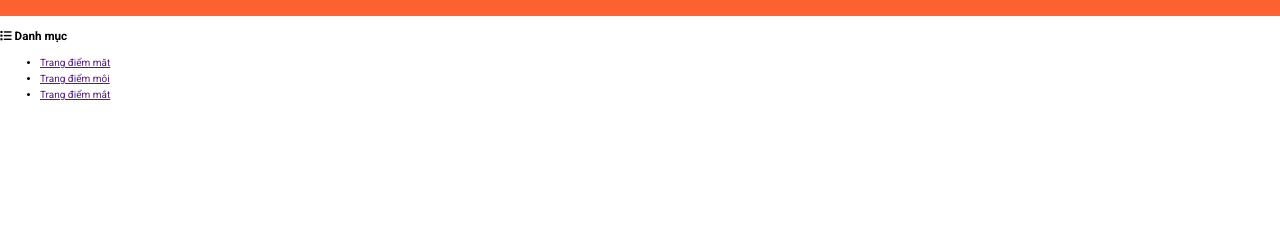
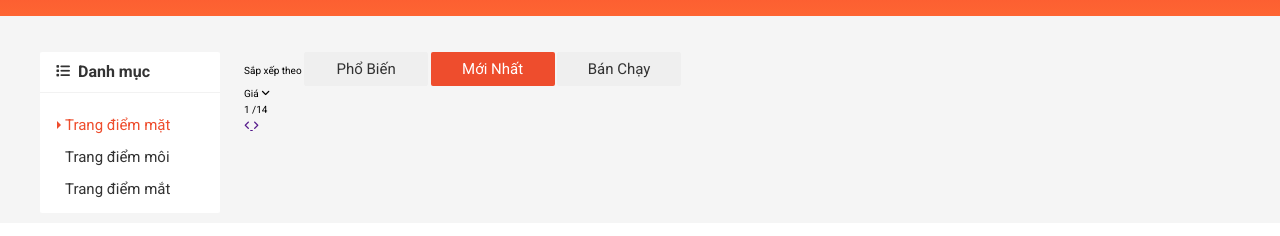
Before and after one commit to phamthang98/demoShopee, a plain HTML site: page Demo_Shopee/index.html in a window 1280 px wide. Shown: the part 104-340 px from the top of the page. Drawn offline with nearby package versions, Linux system fonts and the light colour scheme.

Commit message:
Build base item

```diff
--- a/Demo_Shopee/assets/css/base.css
+++ b/Demo_Shopee/assets/css/base.css
@@ -35,8 +35,23 @@ html {
 .grid__row {
     display: flex;
     flex-wrap: wrap;
+    margin-left: -12px;
+    margin-right: -12px;
 }
 
+
+/* Test */
+.grid__column-2 {
+    padding-left: 12px;
+    padding-right: 12px;
+    width: 16.6667%;
+}
+
+.grid__column-10 {
+    padding-left: 12px;
+    padding-right: 12px;
+    width: 83.3334%;
+}
 
 /* Animation */
 @keyframes fadeIn {
@@ -109,7 +124,7 @@ html {
     outline: none;
     cursor: pointer;
     color: var(--text-color);
-    display: flex;
+    display: inline-flex;
     justify-content: center;
     align-items: center;
 }
--- a/Demo_Shopee/assets/css/main.css
+++ b/Demo_Shopee/assets/css/main.css
@@ -889,3 +889,71 @@
     line-height: 38px;
     display: block;
 }
+
+
+/* App container */
+.app__container {
+    background-color: #f5f5f5;
+}
+
+.app__content {
+    padding-top: 36px;
+}
+
+.category {
+    background-color: var(--white-color);
+    border-radius: 2px;
+}
+
+.category__heading {
+    font-size: 1.6rem;
+    color: var(--text-color);
+    margin-top: 0;
+    padding: 12px 16px;
+    border-bottom: 1px solid rgba(0, 0, 0, 0.05);
+}
+
+.category__heading-icon {
+    font-size: 1.4rem;
+    margin-right: 4px;
+    position: relative;
+    top: -1px;
+}
+
+.category-list {
+    padding: 0 0 8px 0;
+    list-style: none;
+    margin-left: 9px;
+}
+
+.category-item--active .category-item__link {
+    color: var(--primary-color);
+}
+
+.category-item--active .category-item__link::before {
+    content: "";
+    position: absolute;
+    top: 50%;
+    left: 8px;
+    transform: translateY(-50%);
+    border: 4px solid;
+    border-color: transparent transparent transparent var(--primary-color);
+}
+
+.category-item__link {
+    position: relative;
+    font-size: 1.5rem;
+    text-decoration: none;
+    color: var(--text-color);
+    padding: 8px 16px;
+    display: block;
+    transition: right linear 0.1s;
+    right: 0;
+}
+
+.category-item__link:hover {
+    right: -4px;
+    color: var(--primary-color);
+}
+
+/* Home sort + filter */
--- a/Demo_Shopee/index.html
+++ b/Demo_Shopee/index.html
@@ -283,10 +283,13 @@
             </div>
         </header>
 
-        <div class="container">
+        <div class="app__container">
+            <div class="grid">
+                <div class="grid__row app__content">
+                    <div class="grid__column-2">
                         <nav class="category">
-                <h3 class="category">
-                    <i class="fas fa-list"></i>
+                            <h3 class="category__heading">
+                                <i class="category__heading-icon fas fa-list"></i>
                                 Danh mục</h3>
 
                             <ul class="category-list">
@@ -301,6 +304,39 @@
                                 </li>
                             </ul>
                         </nav>
+                    </div>
+
+                    <div class="grid__column-10">
+                        <div class="home-filter">
+                            <span class="home-filter__label">Sắp xếp theo</span>
+                            <button class="btn">Phổ Biến</button>
+                            <button class="btn btn--primary">Mới Nhất</button>
+                            <button class="btn">Bán Chạy</button>
+
+                            <div class="select-input">
+                                <span class="select-input__label">Giá</span>
+                                <i class="fas fa-angle-down"></i>
+                            </div>
+
+                            <div class="home-filter__page">
+                                <span class="home-filter__page-num">
+                                    <span class="home-filter__page-current">1</span>
+                                    /14
+                                </span>
+
+                                <div class="home-filter__page-control">
+                                    <a href="" class="home-filter__page-btn">
+                                        <i class="fas fa-angle-left"></i>
+                                    </a>
+                                    <a href="" class="home-filter__page-btn">
+                                        <i class="fas fa-angle-right"></i>
+                                    </a>
+                                </div>
+                            </div>
+                        </div>
+                    </div>
+                </div>
+            </div>
         </div>
 
         <footer class="footer">
```
Lines whose indentation alone changed are shown as unchanged.
